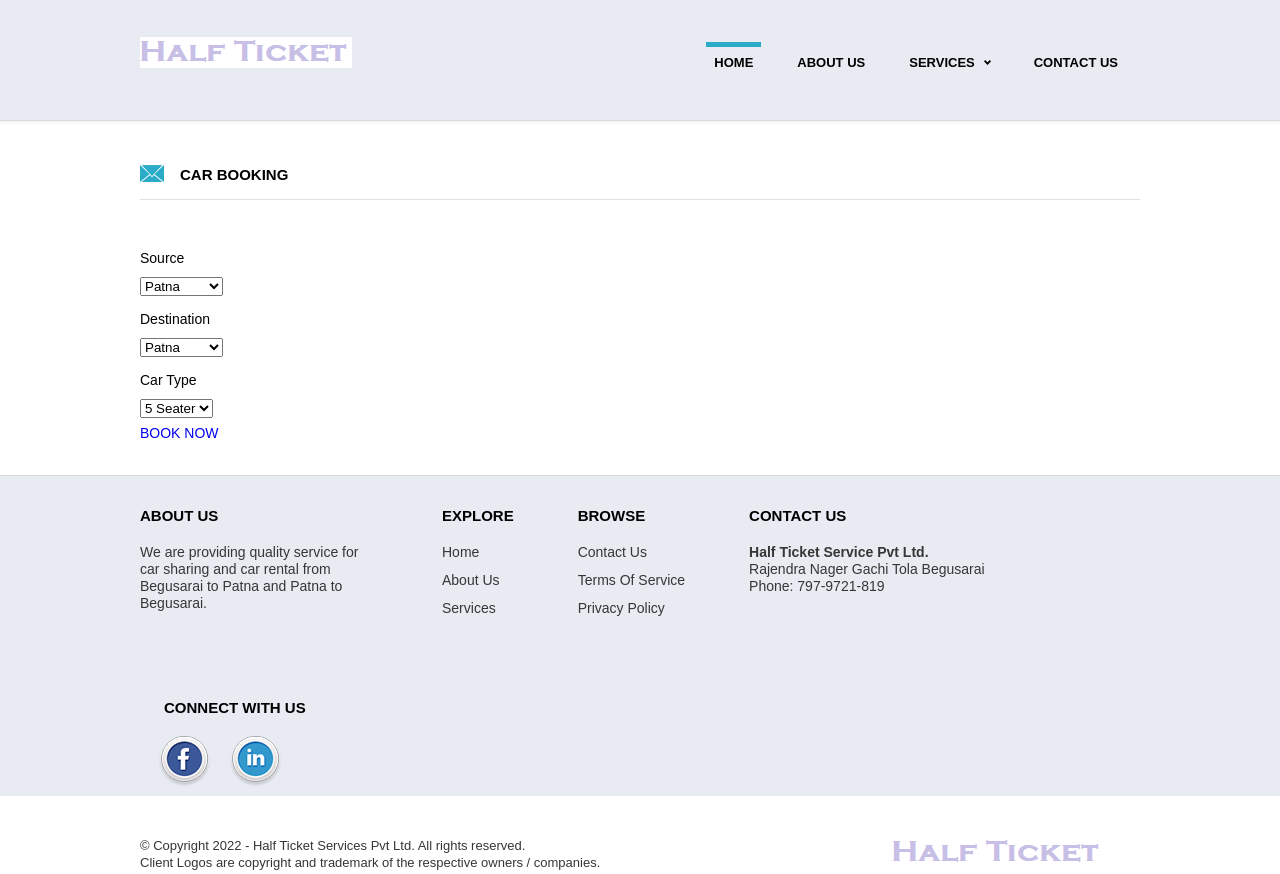
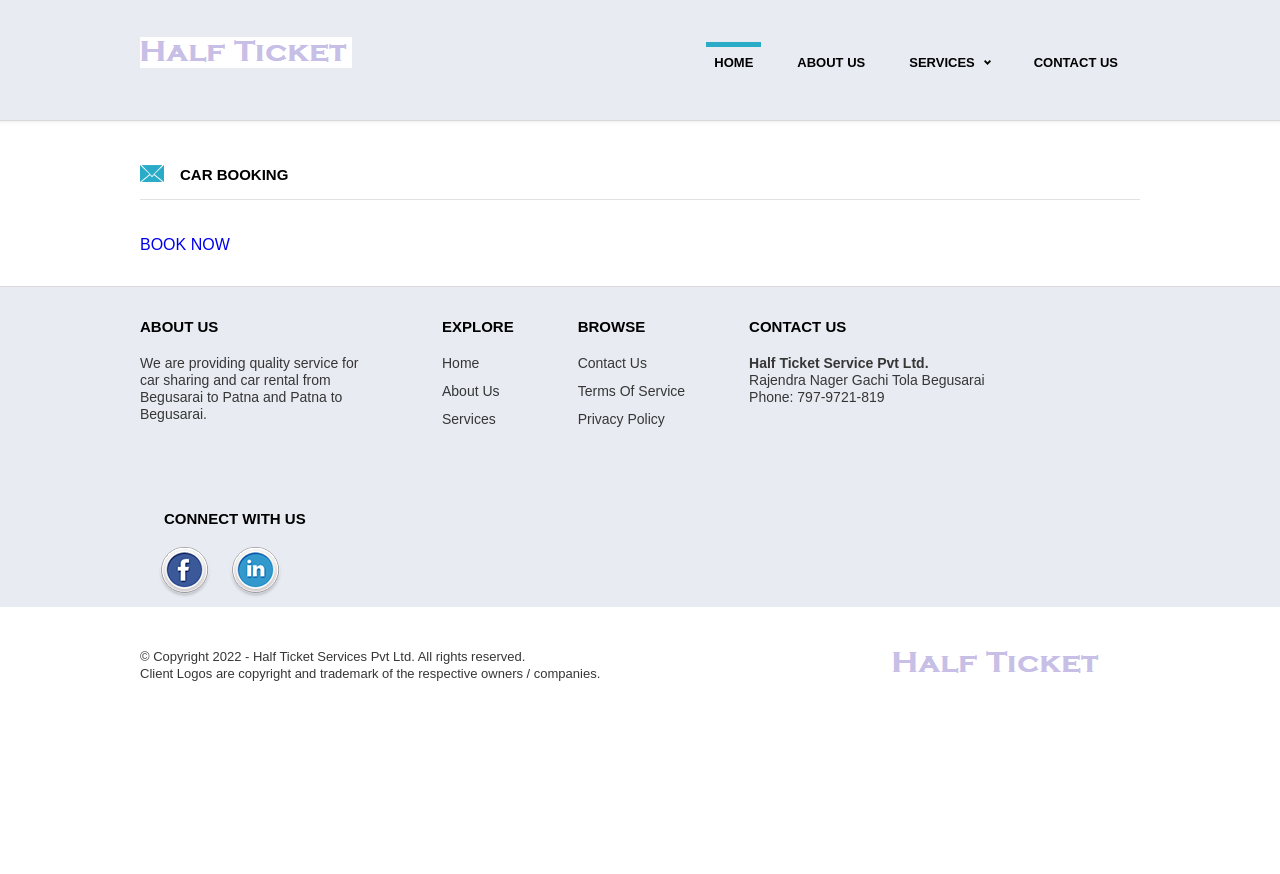
Before and after one commit to manishleoy2k3/HalfTicket, a plain HTML site: page booking.html in a window 1280 px wide. After the commit the page ends 800 px from the top, so only its background shows below. Drawn offline with Linux system fonts and the light colour scheme.

Commit message:
updated booking number

```diff
--- a/booking.html
+++ b/booking.html
@@ -47,7 +47,10 @@
             <div id="contact_info">
 
                 <div id="contact_info_left">
-                    <form action="#" method="post" id="contact_form">
+                    <div class="section-btn-wrap text-center">
+                        <a href="tel:+919905091845" class="btn btn-lg">BOOK NOW</a>
+                    </div>
+                    <!--form action="#" method="post" id="contact_form">
                         <fieldset>
 			    <ol>
                     <li>
@@ -76,12 +79,11 @@
                     </form>
 				    </li>
 				    <li>
-                    <li class="" ><a  class="btn" href="tel:+917979721819">BOOK NOW</a></li>
-				    <!--input type="submit" value="SUBMIT" size="" maxlength="" /-->
+				    <input type="submit" value="SUBMIT" size="" maxlength="" />
 				</li>
 			    </ol>
                         </fieldset>
-                    </form>
+                    </form-->
 
                 </div> <!-- END #contact_info_left -->
 
@@ -93,6 +95,7 @@
 
     </div> <!-- END #main_content -->
 
+    <footer>
         <div id="footer">
 
             <div class="container">
@@ -158,5 +161,7 @@
             </div> <!-- END .container -->
 
         </div> <!-- END #footer -->
+    </footer>
+
 </body>
 </html>
```
Lines whose indentation alone changed are shown as unchanged.
